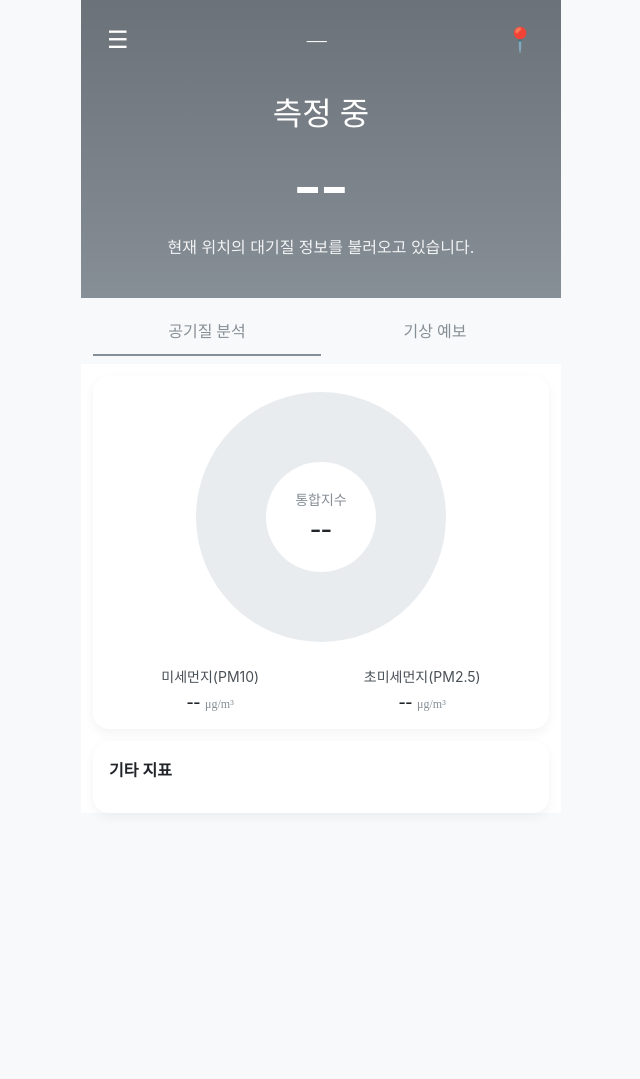
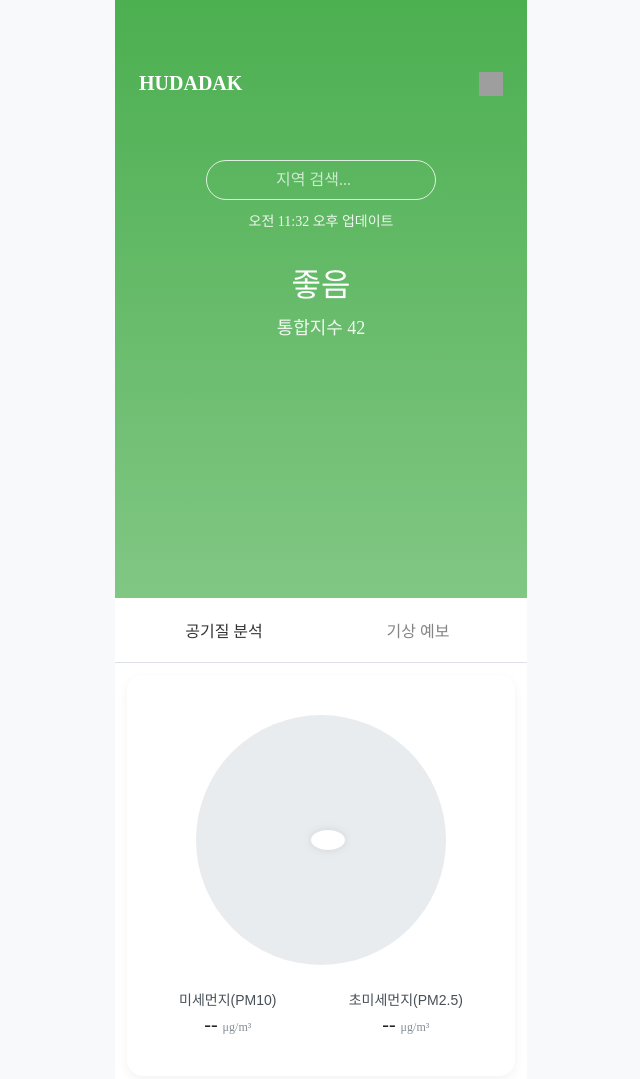
Before and after one commit to maenglion/hudadak-front, a website: page www/index.html in a window 1280 px wide. Shown: the top 1079 px of the page, without its empty margins (319-959 px from the left). Before the commit the page ends 825 px from the top, so only its background shows below. Drawn offline with Linux system fonts and the light colour scheme; grey boxes are pictures that could not be loaded; a small style sheet from the web is missing.

Commit message:
디자인적용

```diff
--- a/www/index.html
+++ b/www/index.html
@@ -12,7 +12,7 @@
   <link rel="stylesheet" href="https://cdn.jsdelivr.net/gh/paper-log/Paperlog-font/Paperlog.css" />
 </head>
 <body>
-  <div class="app-container">
+ <div class="app-container">
 
     <div id="settings-backdrop"></div>
 
@@ -42,22 +42,23 @@
         </details>
       </section>
     </aside>
+        <main id="app-main">
+      <header class="hero-section grade-2"> <h1 class="header-logo">HUDADAK</h1>
 
-    <main id="app-main">
-      <header class="hero-section">
-        <div class="top-bar">
-          <button id="settings-btn" class="icon-button" aria-controls="settings-panel" aria-expanded="false">☰</button>
-          <div class="location-search">
-            <span id="station-name" class="location-name-text">—</span>
-            <input type="search" id="location-input" class="location-name-input" placeholder="지역 검색..." style="display: none;" />
-          </div>
-          <button id="current-btn" class="icon-button">📍</button>
+        <img src="https://res.cloudinary.com/dnswboo5z/image/upload/v1760730007/Group_6_mhnxwh.png"
+             id="current-btn"
+             class="current-location-btn"
+             alt="Current Location" />
+
+        <input type="search" id="location-input" class="location-search-bar" placeholder="지역 검색..." />
+
+        <div class="timestamp">
+          오전 11:32 <span class="ampm">오후</span> 업데이트
         </div>
 
         <div class="hero-content">
-          <div id="hero-grade-label" class="grade-label">측정 중</div>
-          <div id="hero-score" class="score">--</div>
-          <div id="hero-desc" class="desc">현재 위치의 대기질 정보를 불러오고 있습니다.</div>
+          <div id="hero-grade-label" class="grade-label">좋음</div>
+          <div id="hero-score" class="score">통합지수 42</div>
         </div>
       </header>
 
@@ -72,9 +73,7 @@
             <div class="gauge-outer" id="pm10-gauge">
               <div class="gauge-inner" id="pm25-gauge">
                 <div class="gauge-center-text">
-                  <span id="center-text-label">통합지수</span>
-                  <span id="center-text-value">--</span>
-                </div>
+                  </div>
               </div>
             </div>
             <div class="gauge-labels">
--- a/www/styles.css
+++ b/www/styles.css
@@ -1,287 +1,215 @@
 /* 기본 & 변수 설정 */
 :root {
-  --grade-color: #868e96; /* 기본 회색 */
   --bg: #f8f9fa;
   --bg-card: #ffffff;
   --text-primary: #212529;
   --text-secondary: #495057;
   --text-muted: #868e96;
   --border-color: #dee2e6;
-  --font-medium: 'Paperlog-Medium';
-  --font-bold: 'Paperlog-Bold';
+
+  /* Paperlog 폰트 변수 추가 */
+  --font-p5: 'Paperlog-Medium';
+  --font-p7: 'Paperlog-Bold';
+  --font-p8: 'Paperlog-ExtraBold';
+  --font-p9: 'Paperlog-Black';
 }
 
 /* 기본 스타일 */
 body {
   margin: 0;
-  font-family: var(--font-medium), -apple-system, BlinkMacSystemFont, 'Segoe UI', Roboto, sans-serif;
+  font-family: var(--font-p5), sans-serif;
   background-color: var(--bg);
   color: var(--text-primary);
   -webkit-font-smoothing: antialiased;
-  -moz-osx-font-smoothing: grayscale;
 }
 
 .app-container {
-  max-width: 480px; /* 모바일 화면 최적화 */
+  /* 요청하신 너비로 수정 */
+  max-width: 412px;
   margin: 0 auto;
-  background-color: var(--bg-card);
+  background-color: #fff; /* 하단 배경은 흰색으로 고정 */
   min-height: 100vh;
 }
 
-/* 카드 공통 스타일 */
-.card {
-  background: var(--bg-card);
-  border-radius: 16px;
-  padding: 16px;
-  margin: 12px;
-  box-shadow: 0 4px 12px rgba(0,0,0,0.05);
-}
-.card h4 {
-  margin: 0 0 16px 0;
-  font-family: var(--font-bold);
+/* --- 상단 Hero 영역 (완전 재작성) --- */
+.hero-section {
+  width: 100%;
+  height: 598px;
+  color: white;
+  position: relative; /* 자식 요소들을 절대 위치로 배치하기 위함 */
+  padding-top: env(safe-area-inset-top, 0); /* 상태표시줄 영역 확보 */
+  box-sizing: border-box;
+  transition: background 0.5s ease;
 }
 
-/* 상단 Hero 영역 */
-.hero-section {
-  background: linear-gradient(to bottom, rgba(0,0,0,0.2), rgba(0,0,0,0)), var(--grade-color);
-  color: white;
-  padding: 16px;
-  padding-top: calc(env(safe-area-inset-top, 0) + 16px); /* 상태표시줄 영역 확보 */
-  transition: background-color 0.5s ease;
+/* 단계별 그라데이션 배경 */
+.hero-section.grade-1 { background: linear-gradient(180deg, #5C9DFF 0%, #7EB9FF 100%); } /* 좋음 */
+.hero-section.grade-2 { background: linear-gradient(180deg, #4CAF50 0%, #81C784 100%); } /* 보통 */
+.hero-section.grade-3 { background: linear-gradient(180deg, #FF9800 0%, #FFB74D 100%); } /* 나쁨 */
+.hero-section.grade-4 { background: linear-gradient(180deg, #E53935 0%, #EF5350 100%); } /* 매우 나쁨 */
+
+
+.header-logo {
+  font-family: var(--font-p8);
+  font-size: 20px;
+  position: absolute;
+  top: 72px;
+  left: 24px;
+  margin: 0;
 }
 
-.top-bar {
-  display: flex;
-  justify-content: space-between;
-  align-items: center;
-}
-
-.icon-button {
-  background: none;
-  border: none;
-  font-size: 24px;
-  color: white;
-  padding: 10px;
+.current-location-btn {
+  position: absolute;
+  top: 72px; /* 로고와 같은 높이 */
+  right: 24px;
+  width: 24px; /* 이미지 크기 조절 */
+  height: 24px;
   cursor: pointer;
 }
 
-.location-search {
-  flex-grow: 1;
-  text-align: center;
-}
-.location-name-text {
-  font-family: var(--font-bold);
-  font-size: 20px;
-  cursor: pointer;
-  padding: 8px 12px;
-}
-.location-name-input {
-  width: 80%;
-  background: rgba(255,255,255,0.2);
-  border: 1px solid rgba(255,255,255,0.5);
+.location-search-bar {
+  position: absolute;
+  top: 160px;
+  left: 50%;
+  transform: translateX(-50%); /* 정확한 중앙 정렬 */
+  width: 230px;
+  height: 40px;
+  background: transparent;
+  border: 1px solid rgba(255, 255, 255, 0.8);
   border-radius: 20px;
   padding: 8px 16px;
   font-size: 16px;
   color: white;
-  font-family: var(--font-medium);
+  font-family: var(--font-p5);
   text-align: center;
+  box-sizing: border-box;
 }
-.location-name-input::placeholder {
-  color: rgba(255,255,255,0.7);
+.location-search-bar::placeholder {
+  color: rgba(255, 255, 255, 0.7);
+}
+
+.timestamp {
+  position: absolute;
+  top: 210px; /* 검색창 아래 */
+  left: 50%;
+  transform: translateX(-50%);
+  font-family: var(--font-p5);
+  font-size: 14px;
+  color: rgba(255, 255, 255, 0.9);
+}
+.timestamp .ampm {
+  font-family: var(--font-p7);
+}
+
+.hero-content {
+  position: absolute;
+  top: 50%; /* 수직 중앙 정렬 */
+  left: 50%;
+  transform: translate(-50%, -50%);
+  text-align: center;
+  width: 100%;
+}
+.grade-label {
+  font-family: var(--font-p9); /* Paperlog 9 Black */
+  font-size: 32px;
+  margin-bottom: 8px;
+}
+.score {
+  font-family: var(--font-p5); /* Paperlog 5 Medium */
+  font-size: 18px;
+  opacity: 0.9;
 }
 
 
-.hero-content {
-  text-align: center;
-  padding: 24px 0;
-}
-.grade-label {
-  font-size: 32px;
-  font-family: var(--font-bold);
-  margin-bottom: 8px;
-}
-.score {
-  font-size: 80px;
-  font-family: var(--font-bold);
-  line-height: 1;
-}
-.desc {
-  font-size: 16px;
-  margin-top: 12px;
-  opacity: 0.9;
-}
-
-/* 탭 메뉴 */
+/* --- 탭 메뉴 (스타일 수정) --- */
 .tab-nav {
   display: flex;
-  background-color: var(--bg);
+  background-color: var(--bg-card); /* 흰색 배경으로 변경 */
   padding: 8px 12px;
+  border-bottom: 1px solid var(--border-color);
 }
 .tab-button {
   flex: 1;
   padding: 12px;
   font-size: 16px;
-  font-family: var(--font-bold);
+  font-family: var(--font-p7); /* Paperlog 7 */
   border: none;
   background: none;
-  color: var(--text-muted);
-  border-bottom: 2px solid transparent;
+  color: #848484; /* 선택 안될 시 */
   cursor: pointer;
   transition: all 0.3s;
 }
 .tab-button.active {
-  color: var(--grade-color);
-  border-bottom-color: var(--grade-color);
+  color: #333333; /* 선택 시 */
 }
 
-.tab-content {
-  display: none;
+/* 탭 내용은 기존 스타일 유지 */
+.tab-content { display: none; }
+.tab-content.active { display: block; }
+.card {
+  background: var(--bg-card);
+  padding: 16px;
+  margin: 12px;
+  border-radius: 16px;
+  box-shadow: 0 4px 12px rgba(0,0,0,0.05);
 }
-.tab-content.active {
-  display: block;
-}
+.card h4 { margin: 0 0 16px 0; font-family: var(--font-p7); }
 
-/* 동심원 게이지 */
+
+/* --- 동심원 게이지 (이중원 구현) --- */
 .concentric-gauge {
   display: flex;
   flex-direction: column;
   align-items: center;
   gap: 24px;
+  padding: 24px 0;
 }
 .gauge-outer {
   position: relative;
   width: 250px;
   height: 250px;
   border-radius: 50%;
-  background: var(--pm10-gauge-bg, #e9ecef);
+  background: var(--pm10-gauge-bg, #e9ecef); /* JS에서 색상 제어 */
   display: flex;
   justify-content: center;
   align-items: center;
   transition: background 0.5s;
 }
 .gauge-inner {
-  position: absolute;
-  width: 180px;
-  height: 180px;
-  border-radius: 50%;
+  /* JS에서 색상 제어를 위해 남겨둡니다 */
   background: var(--pm25-gauge-bg, #e9ecef);
-  display: flex;
-  justify-content: center;
-  align-items: center;
-  transition: background 0.5s;
 }
 .gauge-center-text {
-  width: 110px;
-  height: 110px;
+  /* 이중원 구현: 바깥원의 70% 크기 + 흰색 테두리 */
+  position: relative;
+  width: 70%;
+  height: 70%;
   border-radius: 50%;
   background: var(--bg-card);
-  display: flex;
-  flex-direction: column;
-  justify-content: center;
-  align-items: center;
-  text-align: center;
-}
-#center-text-label {
-  font-size: 14px;
-  color: var(--text-muted);
-}
-#center-text-value {
-  font-size: 32px;
-  font-family: var(--font-bold);
-  color: var(--text-primary);
+  border: 10px solid #fff; /* 안쪽 원과 바깥 원 사이의 간격 */
+  box-shadow: 0 0 10px rgba(0,0,0,0.1); /* 입체감 */
 }
 
-.gauge-labels {
-  display: flex;
-  justify-content: space-around;
-  width: 100%;
-}
-.label-item {
-  text-align: center;
-}
-.label-title {
-  font-size: 14px;
-  color: var(--text-secondary);
-}
-.label-value {
-  display: block;
-  font-size: 20px;
-  font-family: var(--font-bold);
-  margin-top: 4px;
-}
-.label-value em {
-  font-style: normal;
-  font-size: 12px;
-  font-family: var(--font-medium);
-  color: var(--text-muted);
-}
+/* 게이지 라벨은 기존 스타일 유지 */
+.gauge-labels { display: flex; justify-content: space-around; width: 100%; }
+.label-item { text-align: center; }
+.label-title { font-size: 14px; color: var(--text-secondary); }
+.label-value { display: block; font-size: 20px; font-family: var(--font-p7); margin-top: 4px; }
+.label-value em { font-style: normal; font-size: 12px; font-family: var(--font-p5); color: var(--text-muted); }
 
-/* 선형 막대 */
-.linear-bar-item {
-  display: grid;
-  grid-template-columns: 100px 1fr 100px;
-  align-items: center;
-  gap: 8px;
-  margin-bottom: 12px;
-  font-size: 14px;
-}
-.bar-wrapper {
-  background-color: #e9ecef;
-  border-radius: 4px;
-  overflow: hidden;
-  height: 8px;
-}
-.bar-fill {
-  background-color: var(--grade-color);
-  height: 100%;
-  border-radius: 4px;
-  transition: width 0.5s;
-}
-.bar-value {
-  text-align: right;
-  font-family: var(--font-medium);
-}
-
-/* 예보 카드 */
-.forecast-grid {
-  display: grid;
-  gap: 8px;
-}
-.forecast-card {
-  display: grid;
-  grid-template-columns: 80px 40px 1fr;
-  align-items: center;
-  gap: 16px;
-  padding: 8px 0;
-  border-bottom: 1px solid var(--border-color);
-}
-.forecast-card:last-child {
-  border-bottom: none;
-}
-.forecast-day {
-  font-family: var(--font-bold);
-  font-size: 16px;
-}
-.forecast-icon {
-  font-size: 28px;
-}
-.forecast-temp {
-  text-align: right;
-  font-size: 16px;
-}
-.forecast-desc {
-  grid-column: 3;
-  text-align: right;
-  font-size: 14px;
-  color: var(--text-secondary);
-  margin-top: -8px;
-}
-.muted {
-  color: var(--text-muted);
-  font-size: 12px;
-  margin-top: 12px;
-  display: block;
-}
+/* --- 나머지 스타일은 기존 코드 유지 --- */
+.linear-bar-item { display: grid; grid-template-columns: 100px 1fr 100px; align-items: center; gap: 8px; margin-bottom: 12px; font-size: 14px; }
+.bar-wrapper { background-color: #e9ecef; border-radius: 4px; overflow: hidden; height: 8px; }
+.bar-fill { background-color: #848484; height: 100%; border-radius: 4px; transition: width 0.5s; }
+.bar-value { text-align: right; font-family: var(--font-p5); }
+.forecast-grid { display: grid; gap: 8px; }
+.forecast-card { display: grid; grid-template-columns: 80px 40px 1fr; align-items: center; gap: 16px; padding: 8px 0; border-bottom: 1px solid var(--border-color); }
+.forecast-card:last-child { border-bottom: none; }
+.forecast-day { font-family: var(--font-p7); font-size: 16px; }
+.forecast-icon { font-size: 28px; }
+.forecast-temp { text-align: right; font-size: 16px; }
+.forecast-desc { grid-column: 3; text-align: right; font-size: 14px; color: var(--text-secondary); margin-top: -8px; }
+.muted { color: var(--text-muted); font-size: 12px; margin-top: 12px; display: block; }
 
 /* --- 설정 패널 스타일 --- */
 #settings-panel {
@@ -305,7 +233,7 @@ body {
 }
 
 .panel-header {
-  font-family: var(--font-bold);
+  font-family: var(--font-p8);
   font-size: 24px;
   color: #FFFFFF;
   margin-bottom: 32px;
@@ -319,7 +247,7 @@ body {
   border-bottom: none;
 }
 .panel-section h2 {
-  font-family: var(--font-bold);
+  font-family: var(--font-p7);
   font-size: 18px;
   margin: 0 0 16px 0;
   color: #FFFFFF;
@@ -334,7 +262,7 @@ body {
 }
 .radio-group input[type="radio"] {
   margin-right: 12px;
-  accent-color: var(--grade-color);
+  accent-color: #4CAF50; /* 예시 색상 */
 }
 
 /* 아코디언 메뉴 스타일 */
@@ -347,7 +275,7 @@ body {
 .accordion-menu summary {
   padding: 16px 0;
   font-size: 16px;
-  font-family: var(--font-medium);
+  font-family: var(--font-p5);
   cursor: pointer;
   list-style: none; /* 기본 화살표 제거 */
   position: relative;
@@ -377,7 +305,6 @@ body {
   margin-top: 0;
 }
 
-
 /* 뒷면 백드롭 스타일 */
 #settings-backdrop {
   position: fixed;
```
Also changed, not shown: www/app.js (+14 -0 lines).
